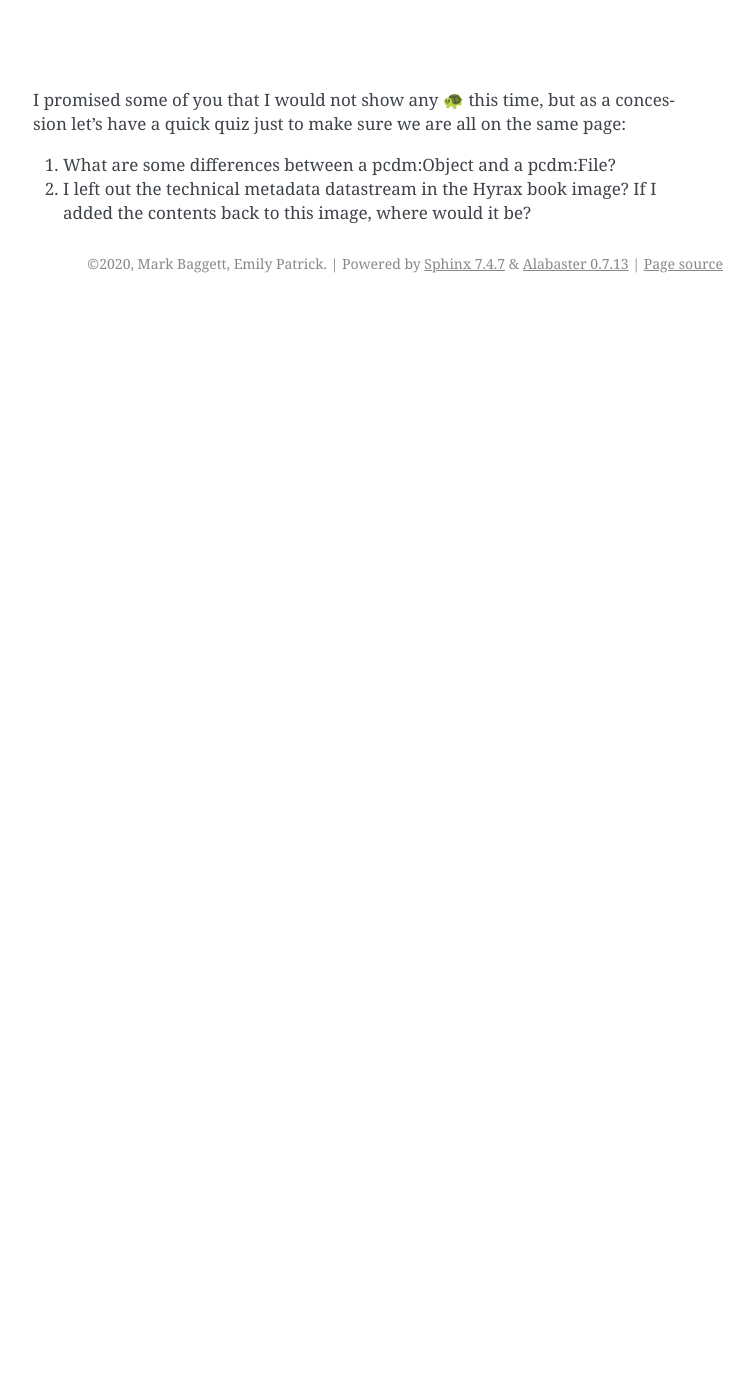
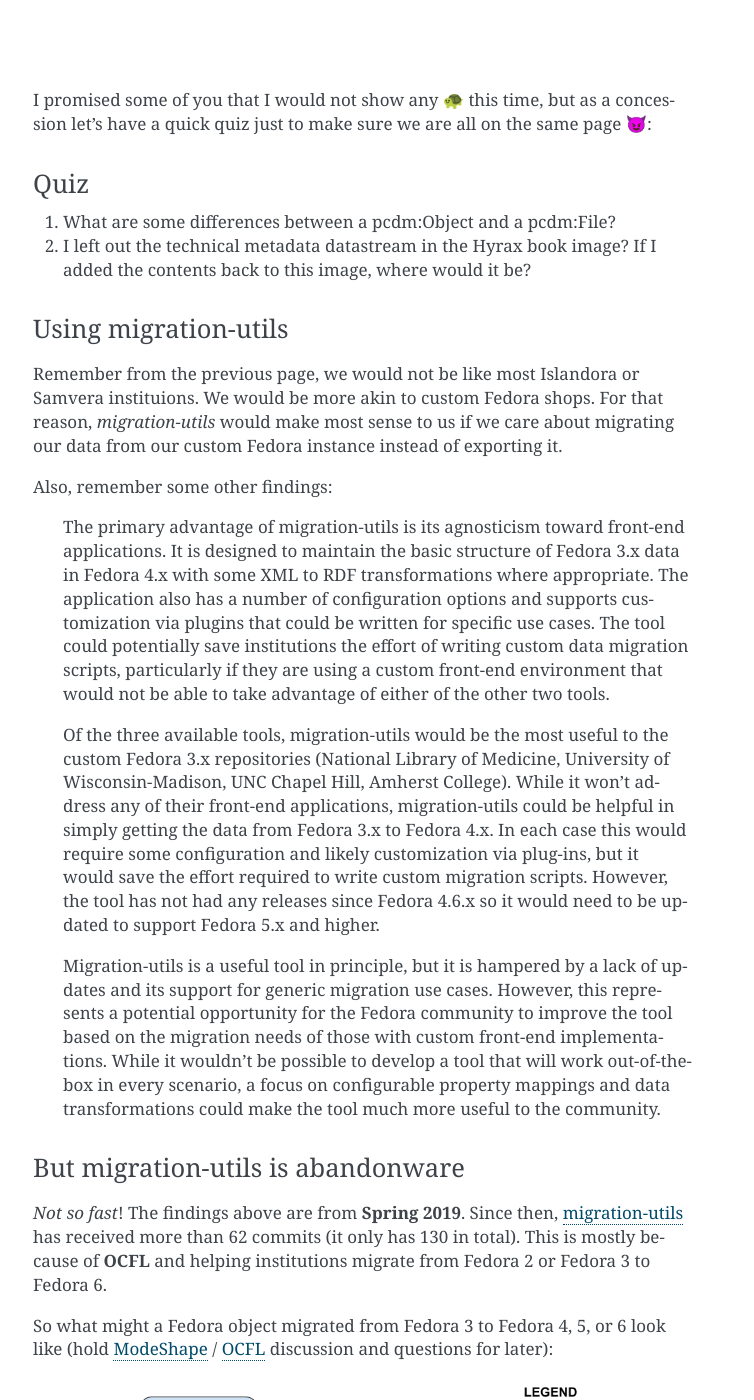
Before and after one commit to markpbaggett/utk_hyrax_review_docs, a Sphinx documentation site: the page built from docs/source/demo2/3_designing_our_path.rst, in a window 1280 px wide and 1400 px high, scrolled down 1554 px. Shown: the whole window, without its empty margins (387-1141 px from the left). Built offline with Sphinx 7.4.7, drawn with Linux system fonts in a browser that asks for light colours; before the commit the page ends 1857 px from its top, so only the background shows below that; some of the changed text lies outside the part shown.

Commit message:
Wrap up designing our path for now.

```diff
--- a/docs/source/demo2/3_designing_our_path.rst
+++ b/docs/source/demo2/3_designing_our_path.rst
@@ -23,7 +23,49 @@ Now what might that same book look like in Hyrax?
 .. image:: ../images/hyrax_book.png
 
 I promised some of you that I would not show any |:turtle:| this time, but as a concession let's have a quick quiz just
-to make sure we are all on the same page:
+to make sure we are all on the same page |:smiling_imp:|:
+
+====
+Quiz
+====
 
 1. What are some differences between a pcdm:Object and a pcdm:File?
 2. I left out the technical metadata datastream in the Hyrax book image?  If I added the contents back to this image, where would it be?
+
+=====================
+Using migration-utils
+=====================
+
+Remember from the previous page, we would not be like most Islandora or Samvera instituions. We would be more akin to
+custom Fedora shops.  For that reason, `migration-utils` would make most sense to us if we care about migrating our data
+from our custom Fedora instance instead of exporting it.
+
+Also, remember some other findings:
+
+    The primary advantage of migration-utils is its agnosticism toward front-end applications. It is designed to maintain the basic structure of Fedora 3.x data in Fedora 4.x with some XML to RDF transformations where appropriate. The application also has a number of configuration options and supports customization via plugins that could be written for specific use cases. The tool could potentially save institutions the effort of writing custom data migration scripts, particularly if they are using a custom front-end environment that would not be able to take advantage of either of the other two tools.
+
+    Of the three available tools, migration-utils would be the most useful to the custom Fedora 3.x repositories (National Library of Medicine, University of Wisconsin-Madison, UNC Chapel Hill, Amherst College). While it won’t address any of their front-end applications, migration-utils could be helpful in simply getting the data from Fedora 3.x to Fedora 4.x. In each case this would require some configuration and likely customization via plug-ins, but it would save the effort required to write custom migration scripts. However, the tool has not had any releases since Fedora 4.6.x so it would need to be updated to support Fedora 5.x and higher.
+
+    Migration-utils is a useful tool in principle, but it is hampered by a lack of updates and its support for generic migration use cases. However, this represents a potential opportunity for the Fedora community to improve the tool based on the migration needs of those with custom front-end implementations. While it wouldn’t be possible to develop a tool that will work out-of-the-box in every scenario, a focus on configurable property mappings and data transformations could make the tool much more useful to the community.
+
+==================================
+But migration-utils is abandonware
+==================================
+
+*Not so fast*!  The findings above are from **Spring 2019**. Since then, `migration-utils <https://github.com/fcrepo4-exts/migration-utils>`_
+has received more than 62 commits (it only has 130 in total). This is mostly because of **OCFL** and helping institutions
+migrate from Fedora 2 or Fedora 3 to Fedora 6.
+
+So what might a Fedora object migrated from Fedora 3 to Fedora 4, 5, or 6 look like (hold
+`ModeShape <https://www.google.com/url?sa=t&rct=j&q=&esrc=s&source=web&cd=&cad=rja&uact=8&ved=2ahUKEwjw7ODMhoXqAhUuQjABHYkuAF0QFjAAegQIBBAB&url=https%3A%2F%2Fmodeshape.jboss.org%2F&usg=AOvVaw1kQsl-29WwZojhweuet2C1>`_
+/ `OCFL <https://ocfl.io/>`_ discussion and questions for later):
+
+.. image:: ../images/migration-utils_book.png
+
+-------
+Discuss
+-------
+
+|:star:| What is different from the Hyrax book?
+|:star:| What is missing?
+|:star:| What work would need to be done post-Fedora migration?
```
Also changed, not shown: docs/source/images/hyrax_large_image.png (added), docs/source/images/migration-utils_book.png (added).
